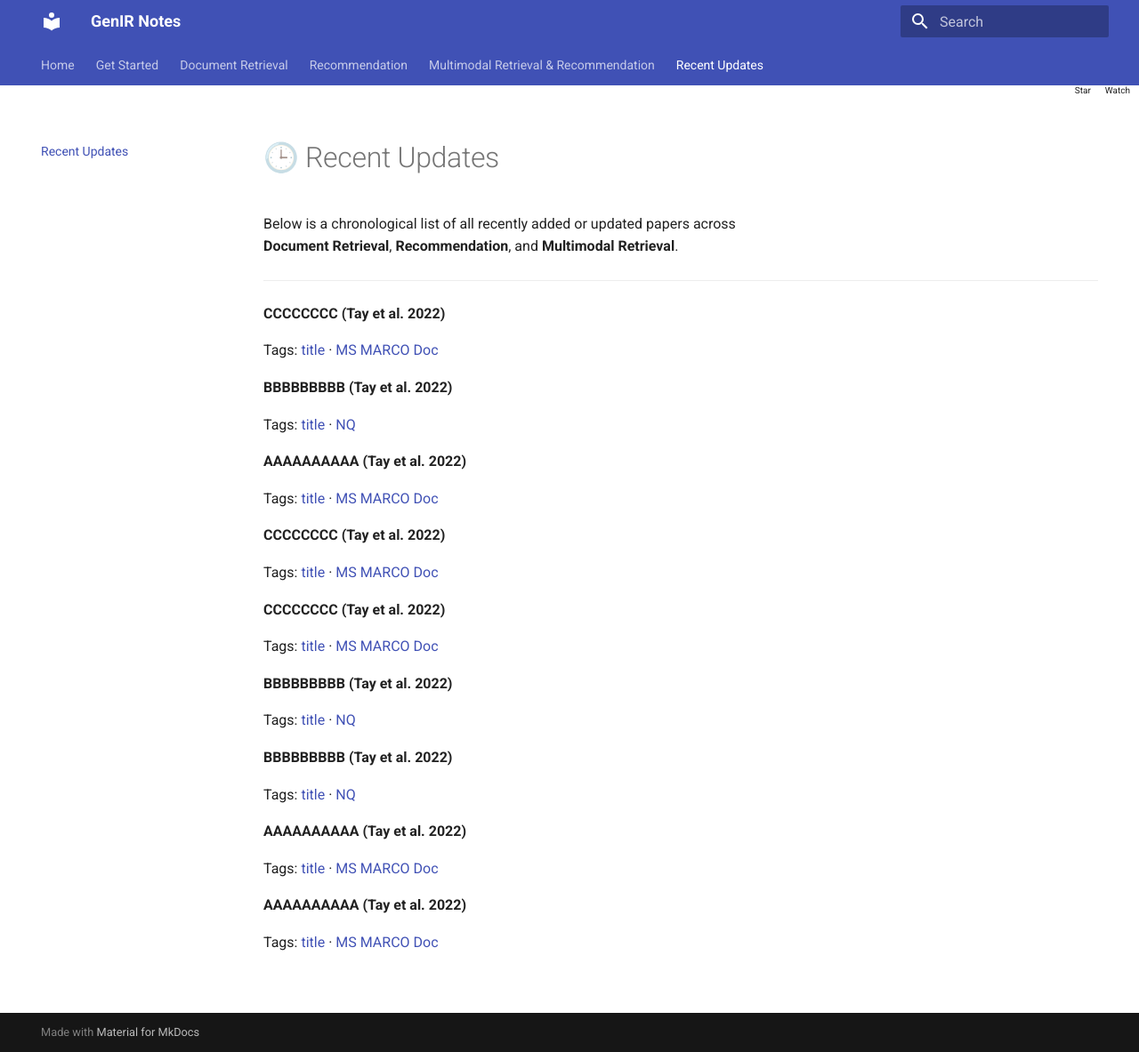
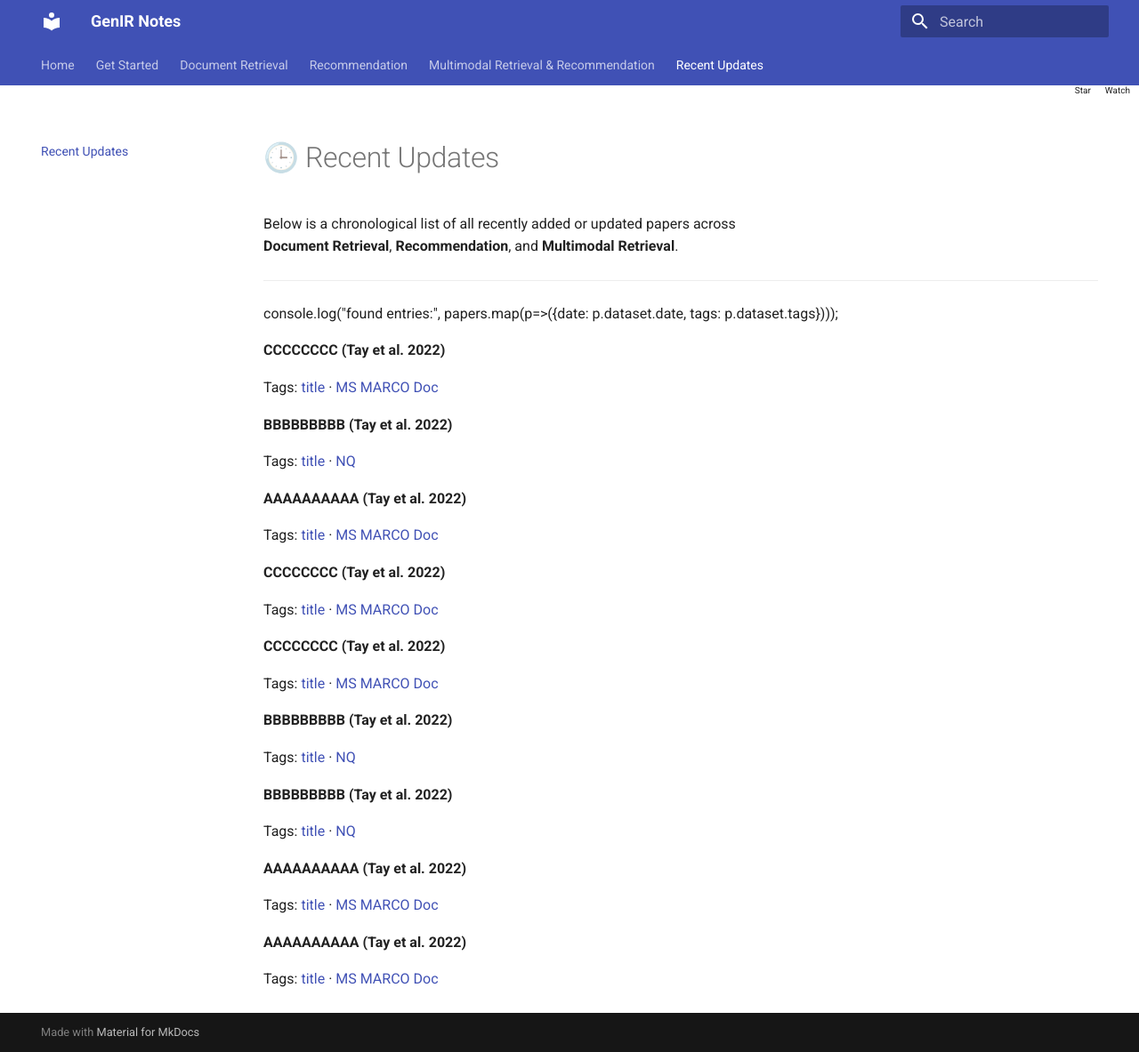
Before and after one commit to GenIR-notes/genir-notes, an MkDocs documentation site: the page built from docs/recent.md, in a window 1280 px wide and 1183 px high. Shown: the whole window at 89% size. Built offline with MkDocs 1.6.1 and Material for MkDocs 9.7.7, drawn with Linux system fonts in a browser that asks for light colours.

Commit message:
Update recent.md

```diff
--- a/docs/recent.md
+++ b/docs/recent.md
@@ -3,6 +3,8 @@
 Below is a chronological list of all recently added or updated papers across
 **Document Retrieval**, **Recommendation**, and **Multimodal Retrieval**.
 ---
+console.log("found entries:", papers.map(p=>({date: p.dataset.date, tags: p.dataset.tags})));
+
 <div style="display:none;">
 
 {% include-markdown "document_retrieval/papers.md" %}
```
